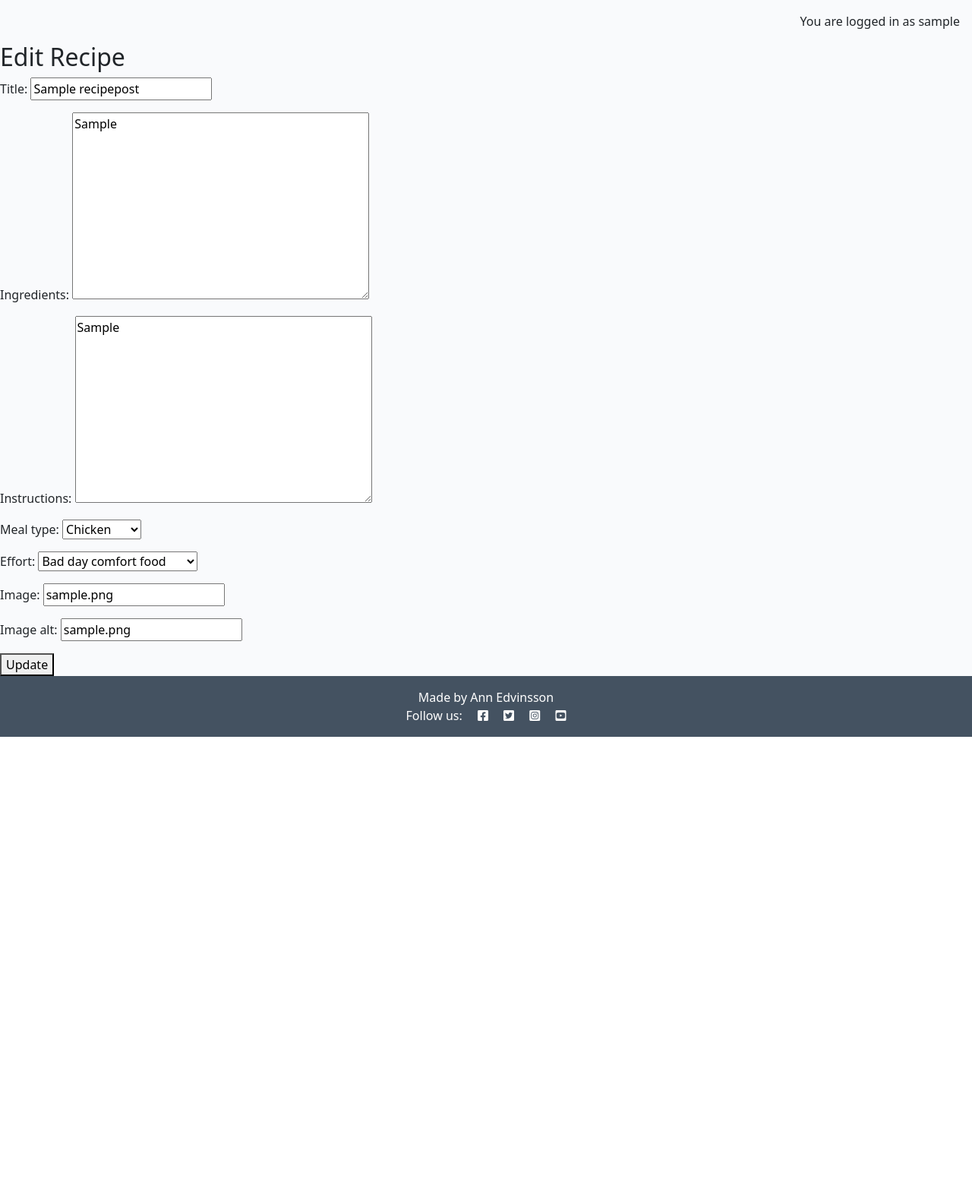
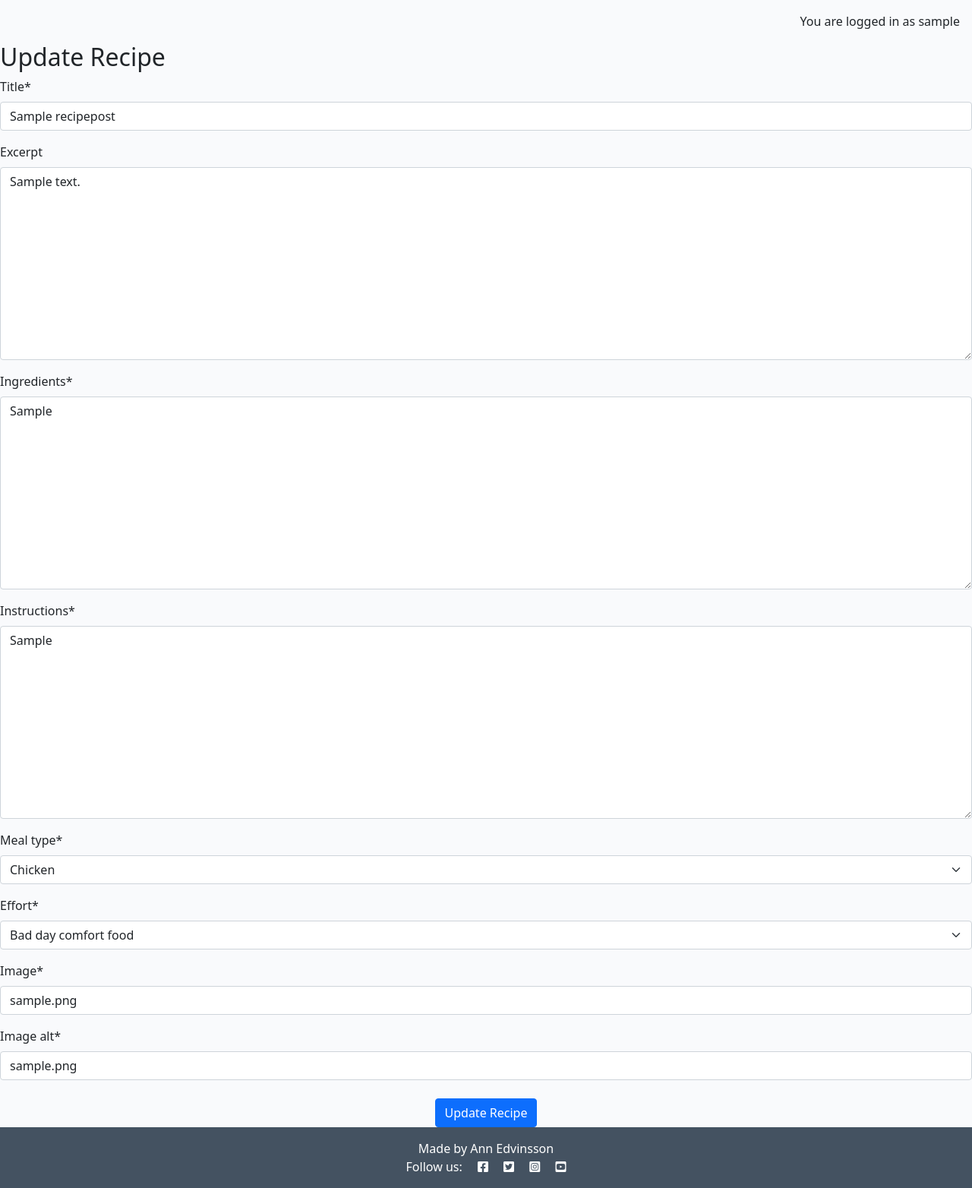
Before and after one commit to aslinedvinsson/FoolProoFlavors-recipe-blog, a Django app: a page that uses blog/templates/blog/update_recipe.html in a window 1280 px wide. Shown: the part 60-1624 px from the top of the page at 76% size. Before the commit the page ends 1030 px from the top, so only its background shows below. Run offline with Django 4.2, Linux system fonts and the light colour scheme; a user stored in the database is signed in; tables that the repository leaves empty hold one stand-in row (values such as "Sample post"); some libraries are stand-ins or nearby versions.

Commit message:
Fix image upload when user add recipe, add an allowed host and start on update recipe function

```diff
--- a/blog/forms.py
+++ b/blog/forms.py
@@ -24,4 +24,4 @@ class RatingForm(forms.ModelForm):
 class RecipePostForm(forms.ModelForm):
     class Meta:
         model = RecipePost
-        fields = ['title', 'ingredients', 'instructions', 'meal_type', 'effort', 'food_image', 'image_alt']
+        fields = ['title', 'excerpt', 'ingredients', 'instructions', 'meal_type', 'effort', 'food_image', 'image_alt']
--- a/blog/templates/blog/add_recipe.html
+++ b/blog/templates/blog/add_recipe.html
@@ -6,7 +6,7 @@
 
   <h2>Add Recipe</h2>
   <!--{% if user.is_authenticated %}-->
-  <form method="post" id="addRecipe">
+  <form method="post" id="addRecipe" enctype="multipart/form-data">
     {% csrf_token %}
 
     {% if form.errors %}
--- a/blog/templates/blog/index.html
+++ b/blog/templates/blog/index.html
@@ -15,13 +15,13 @@
                     <div class="card mb-4">
                         <div class="card-body">
                             <div class="image-container">
-                                {% if "placeholder" in recipepost.featured_image.url %}
+                                {% if "placeholder" in recipepost.food_image.url %}
                                 <img class="card-img-top"
                                     src="{% static 'images/default.jpg' %}"
                                     alt="placeholder image">
                                 {% else %}
                                 <img class="card-img-top"
-                                    src=" {{ recipepost.featured_image.url }}"
+                                    src=" {{ recipepost.food_image.url }}"
                                     alt="{{ recipepost.title }}">
                                 {% endif %}
                                 <div class="image-flash">
--- a/blog/templates/blog/recipepost_detail.html
+++ b/blog/templates/blog/recipepost_detail.html
@@ -50,7 +50,7 @@
   <!-- Edit and delete recipe -->
 
   {% if user.is_authenticated and recipepost.user == user %}
-  <button class="btn btn-edit" data-recipe_id="{{ recipepost.id }}" data-update_url="{% url 'update_recipe' slug=recipepost.slug %}">Edit Recipe</button>
+  <button class="btn btn-edit" data-recipe_id="{{ recipepost.id }}" data-update_url="{% url 'update_recipe' slug=recipepost.slug %}">Update Recipe</button>
   <button class="btn btn-delete" data-recipe_id="{{ recipepost.id }}" data-delete_url="{% url 'delete_recipe' slug=recipepost.slug %}">Delete Recipe</button>
   {% endif %}
 
--- a/blog/templates/blog/update_recipe.html
+++ b/blog/templates/blog/update_recipe.html
@@ -3,10 +3,18 @@
 {% block content %}
 {% load static %}
 {% load crispy_forms_tags %}
-  <h2>Edit Recipe</h2>
-  <form method="post">
+  <h2>Update Recipe</h2>
+  <form method="post" id="recipePostForm" enctype="multipart/form-data">
     {% csrf_token %}
-    {{ form.as_p }}
-    <button type="submit">Update</button>
-  </form>
+    {% if form.errors %}
+            <div class="alert alert-danger">
+                <strong>Error!</strong> Please correct the errors below.
+                {{ form.errors }}
+            </div>
+        {% endif %}
+      {{ form | crispy }}
+      <div class="text-center">
+        <button type="submit" class="btn btn-primary mt-2">Update Recipe</button>
+    </div>
+    </form>
 {% endblock %}
--- a/blog/views.py
+++ b/blog/views.py
@@ -8,9 +8,6 @@ from django.urls import reverse_lazy
 from django.utils.text import slugify
 from .models import RecipePost, Comment, RecipeRating
 from .forms import CommentForm, RatingForm, RecipePostForm
-
-
-
 
 
 class RecipePostList(generic.ListView):
@@ -136,6 +133,7 @@ def comment_delete(request, slug, comment_id):
 
     return HttpResponseRedirect(reverse('recipepost_detail', args=[slug]))
 
+
 def rate_recipe(request, slug):
     if request.method == 'POST' and 'reciperating' in request.POST:
         rating_form = RatingForm(request.POST)
--- a/foolproflavors/settings.py
+++ b/foolproflavors/settings.py
@@ -36,6 +36,7 @@ SECRET_KEY = os.environ.get("SECRET_KEY")
 DEBUG = True
 
 ALLOWED_HOSTS = ['8000-aslinedvins-foolproflav-h2c96qwedmv.ws-eu107.gitpod.io',
+'8000-aslinedvins-foolproflav-h2c96qwedmv.ws-eu108.gitpod.io',
 '.herokuapp.com']
 
 
@@ -48,6 +49,7 @@ INSTALLED_APPS = [
     'django.contrib.sessions',
     'django.contrib.messages',
     'django.contrib.staticfiles',
+    'cloudinary_storage',
     'django.contrib.sites',
     'allauth',
     'allauth.account',
@@ -62,7 +64,6 @@ INSTALLED_APPS = [
     'crispy_forms',
     'crispy_bootstrap5',
     'cloudinary',
-    #'cloudinary_storage',
     'djrichtextfield'
 ]
 
--- a/static/js/recipe.js
+++ b/static/js/recipe.js
@@ -1,5 +1,5 @@
 const updateRecipeButtons = document.getElementsByClassName("btn-edit");
-const recipeForm = document.getElementById("recipeForm");
+const recipePostForm = document.getElementById("recipePostForm");
 //const updateRecipeModal = new bootstrap.Modal(document.getElementById("updateRecipeModal"));
 const deleteRecipeButtons = document.getElementsByClassName("btn-delete-recipe");
 const deleteRecipeModal = new bootstrap.Modal(document.getElementById("deleteRecipeModal"));
@@ -25,7 +25,7 @@ for (let button of updateRecipeButtons) {
         console.log("Update URL:", updateUrl);
 
         // Set the form action dynamically
-        recipeForm.setAttribute("action", updateUrl);
+        recipePostForm.setAttribute("action", updateUrl);
     });
 }
 
@@ -52,6 +52,6 @@ for (let button of deleteRecipeButtons) {
 }
 
 console.log("updateRecipeButtons:", updateRecipeButtons);
-console.log("recipeForm:", recipeForm);
+console.log("recipePostForm:", recipePostForm);
 console.log("deleteRecipeModal:", deleteRecipeModal);
 console.log("deleteRecipeConfirm:", deleteRecipeConfirm);
```
